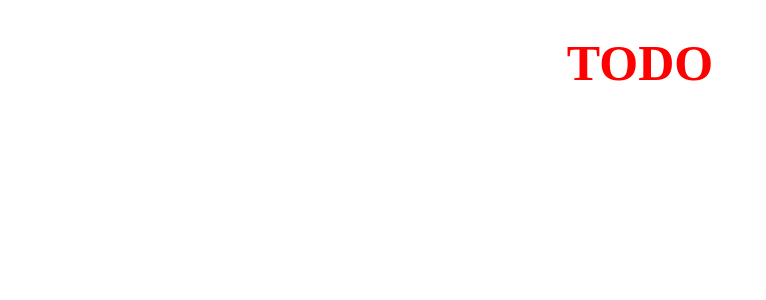
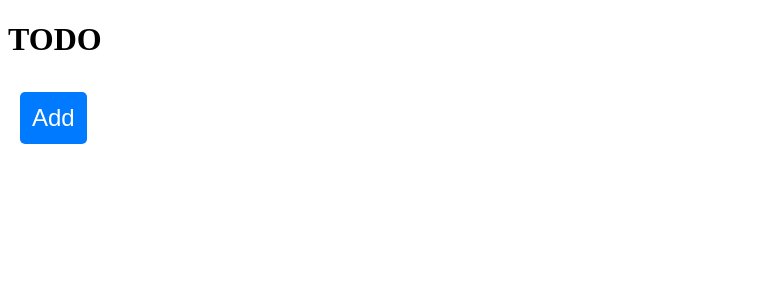
Before and after one commit to Ssuamje/frontend_practice, a SvelteKit app in the folder svelte/todo_prac/: page /todo in a window 1280 px wide. Shown: the top 300 px of the page, without its empty margins (0-766 px from the left). Built offline with nearby package versions, Linux system fonts and the light colour scheme.

Commit message:
button 컴포넌트 만들고 기본값 지정해보기

```diff
--- a/svelte/todo_prac/src/routes/todo/+page.svelte
+++ b/svelte/todo_prac/src/routes/todo/+page.svelte
@@ -1,14 +1,7 @@
 <script>
-    import Box from "./Box.svelte";
-    let flipped = false;
+    import Button from "./Button.svelte";
 </script>
-<style>
-    h1 {
-        text-align: center;
-        font-size: 50px;
-        font-family: "Times New Roman", Times, serif;
-        color: #ff0000;
-    }
-</style>
 
 <h1> TODO </h1>
+
+<Button text="Add" --bg-color = "blue"/>
--- a/svelte/todo_prac/src/routes/todo/Box.svelte
+++ /dev/null
@@ -1,9 +0,0 @@
-<style>
-    .box {
-        width: 5em;
-        height: 5em;
-        border-radius: 0.5em;
-        margin: 0 0 1em 0;
-        background-color: var(--color, #ddd);
-    }
-</style>
--- /dev/null
+++ b/svelte/todo_prac/src/routes/todo/Button.svelte
@@ -0,0 +1,26 @@
+<script lang="ts">
+    export let text = "Button";
+    export let bg_color = "#007BFF";
+    export let hover_bg_color = "#0056b3";
+</script>
+
+<button style="--bg-color: {bg_color}; --hover-bg-color: {hover_bg_color}">
+    {text}
+</button>
+
+
+<style>
+    button {
+        font-size: 1.5em;
+        padding: 0.5em;
+        margin: 0.5em;
+        background-color: var(--bg-color);
+        color: white;
+        border: none;
+        border-radius: 5px;
+    }
+
+    button:hover {
+        background-color: var(--hover-bg-color);
+    }
+</style>
```
